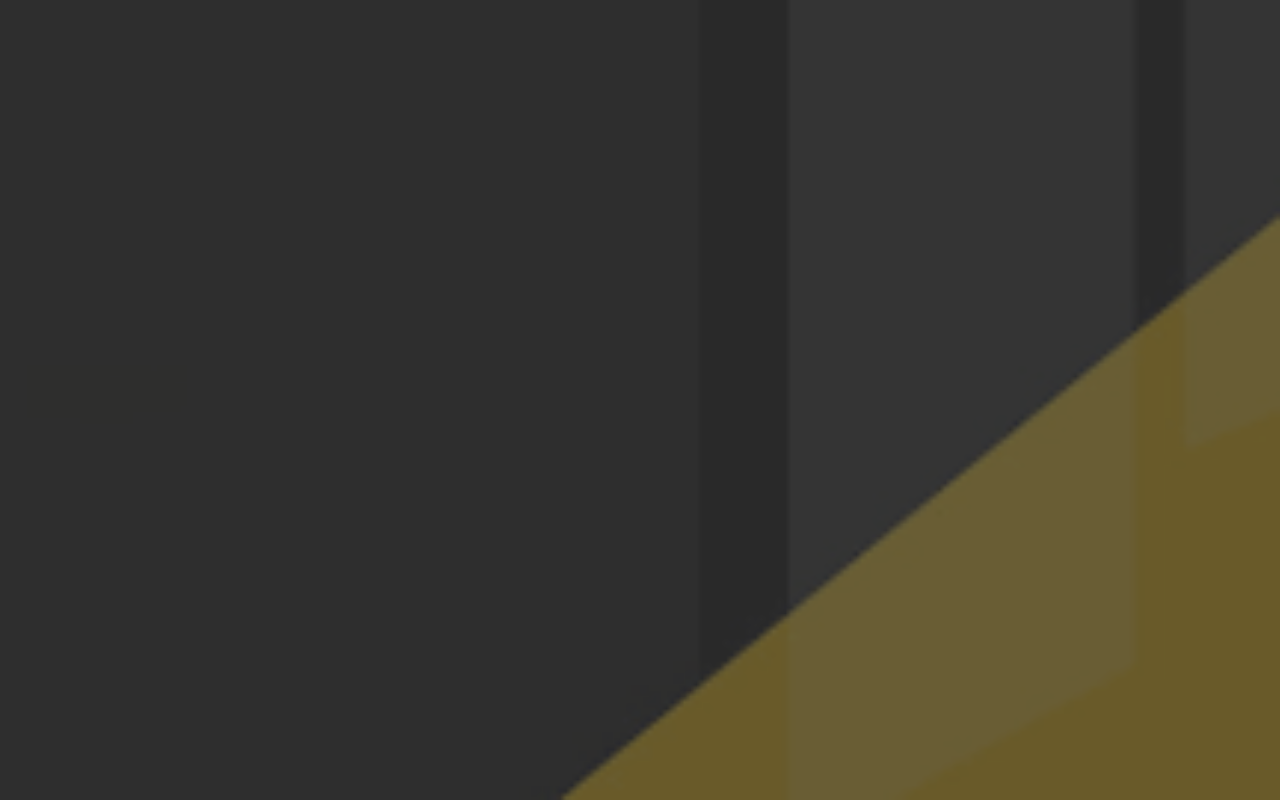
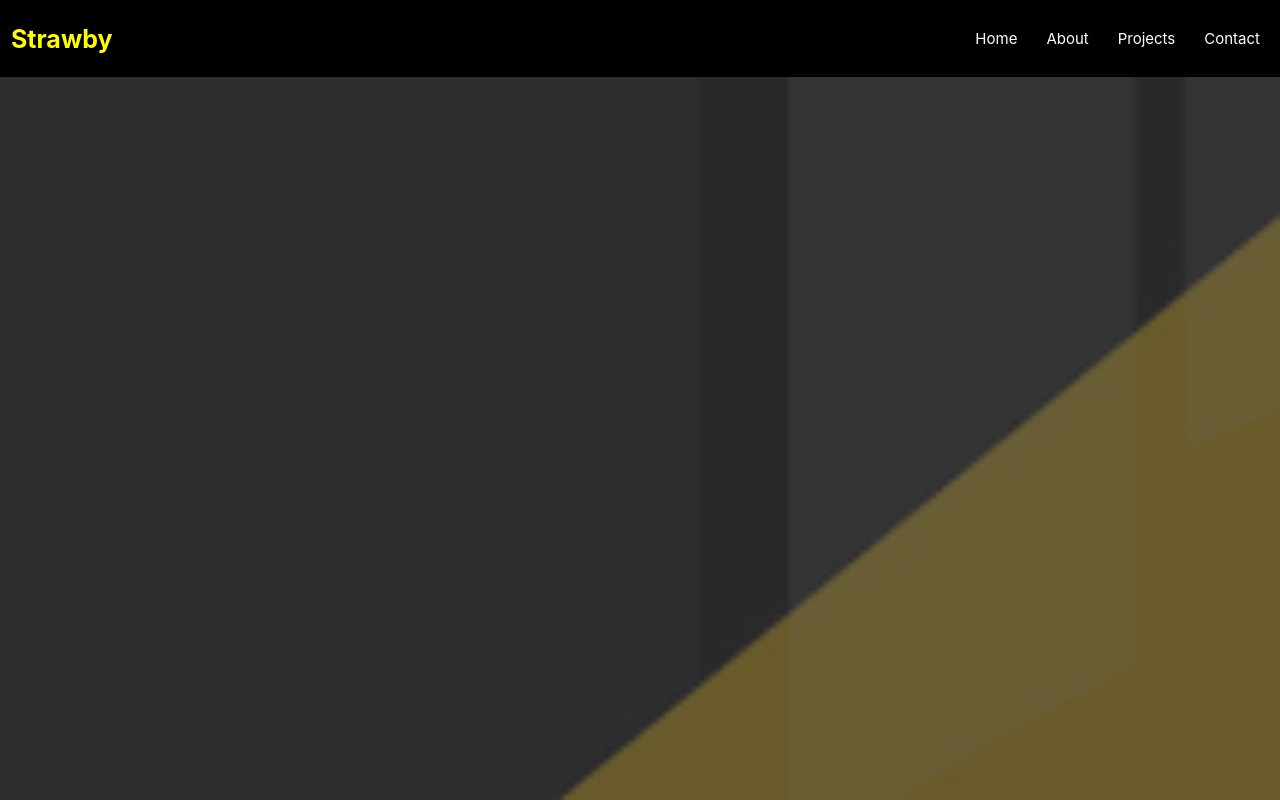
Before and after one commit to NjohPrince/Building-A-Web-Page-Using-React, a React (Create React App) app in the folder mywebsite/: page / in a window 1280 px wide. Built offline with nearby package versions, Linux system fonts and the light colour scheme.

Commit message:
creation of a navigation bar

```diff
--- /dev/null
+++ b/mywebsite/src/components/header/navigator.jsx
@@ -0,0 +1,44 @@
+import React from "react";
+import styled from "styled-components";
+import { Navlink } from "../links/Navlink";
+
+const Container = styled.div`
+  width: 100%;
+  display: flex;
+  justify-content: space-between;
+  background-color: black;
+  padding: 4px;
+  align-items: center;
+  position: fixed;
+  z-index: 1;
+`;
+
+const Name = styled.div`
+  color: yellow;
+  font-size: 25px;
+  font-weight: bold;
+  align-self: center;
+  margin-left: 11px;
+`;
+
+const MenuItems = styled.ul`
+  display: flex;
+  align-items: center;
+  list-style: none;
+  justify-content: center;
+`;
+
+
+export function Navigation(props) {
+  return (
+    <Container>
+      <Name>Strawby</Name>
+      <MenuItems>
+        <Navlink>Home</Navlink>
+        <Navlink>About</Navlink>
+        <Navlink>Projects</Navlink>
+        <Navlink>Contact</Navlink>
+      </MenuItems>
+    </Container>
+  );
+}
--- /dev/null
+++ b/mywebsite/src/components/links/Navlink.jsx
@@ -0,0 +1,25 @@
+import React from "react";
+import styled from "styled-components";
+
+const Container = styled.li`
+  color: white;
+  font-size: 15px;
+  padding: 9px;
+  text-align: center;
+  transition: .6s;
+  margin-right: 11px;
+
+  &: hover {
+    transition: .3s;
+    color: black;
+    background-color: yellow;
+  }
+`;
+
+export function Navlink(props) {
+  return (
+    <a href="" style={{textDecoration: 'none'}}>
+      <Container>{props.children}</Container>
+    </a>
+  );
+}
--- a/mywebsite/src/containers/LandingPageContent.jsx
+++ b/mywebsite/src/containers/LandingPageContent.jsx
@@ -1,6 +1,7 @@
 import React from "react";
 import styled from "styled-components";
 import BackgroundImg from "../assets/images/img.png";
+import { Navigation } from "../components/header/navigator";
 
 const Container = styled.div`
   width: 100%;
@@ -26,6 +27,7 @@ export function SectionUp(props) {
   return (
     <Container>
       <FilterBackground>
+        <Navigation />
       </FilterBackground>
     </Container>
   );
```
Also changed, not shown: 1 other file (tests, documents, lock files or other folders).
